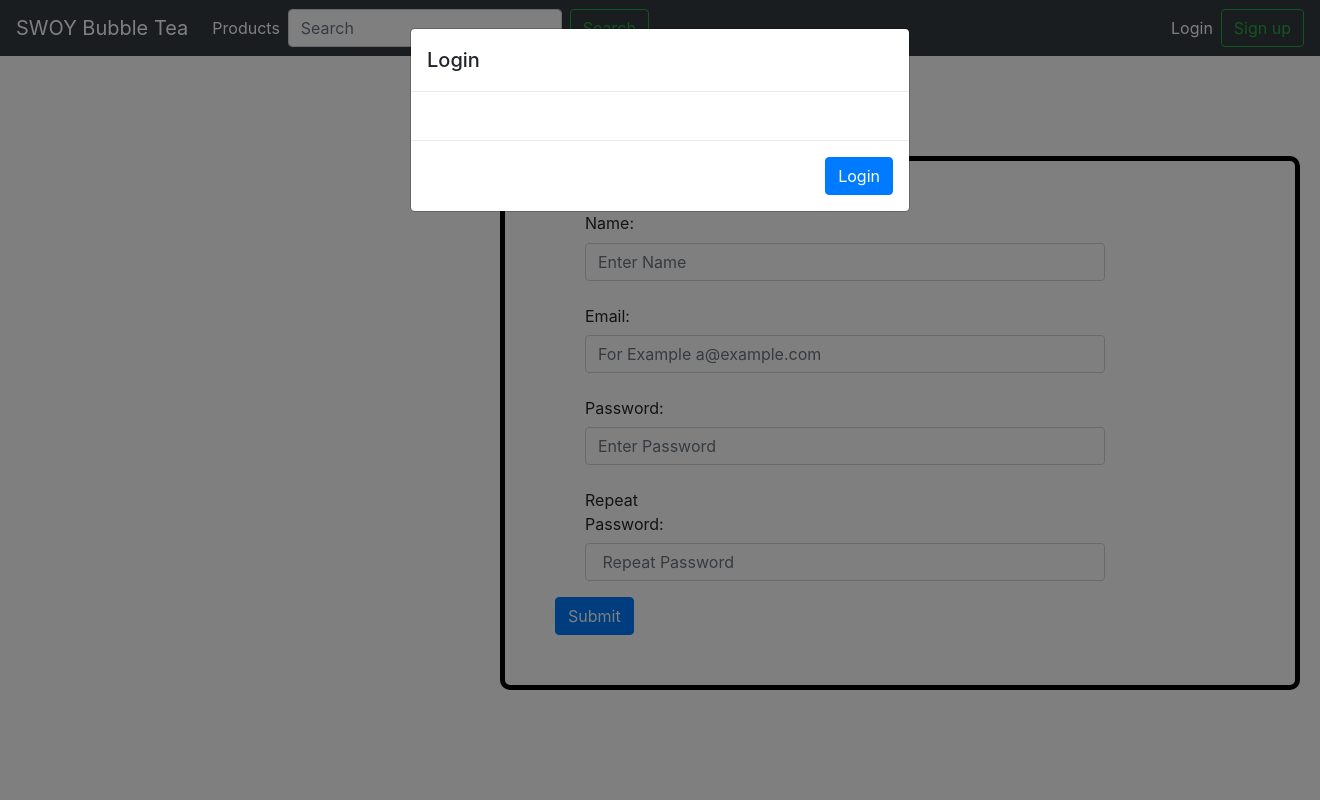
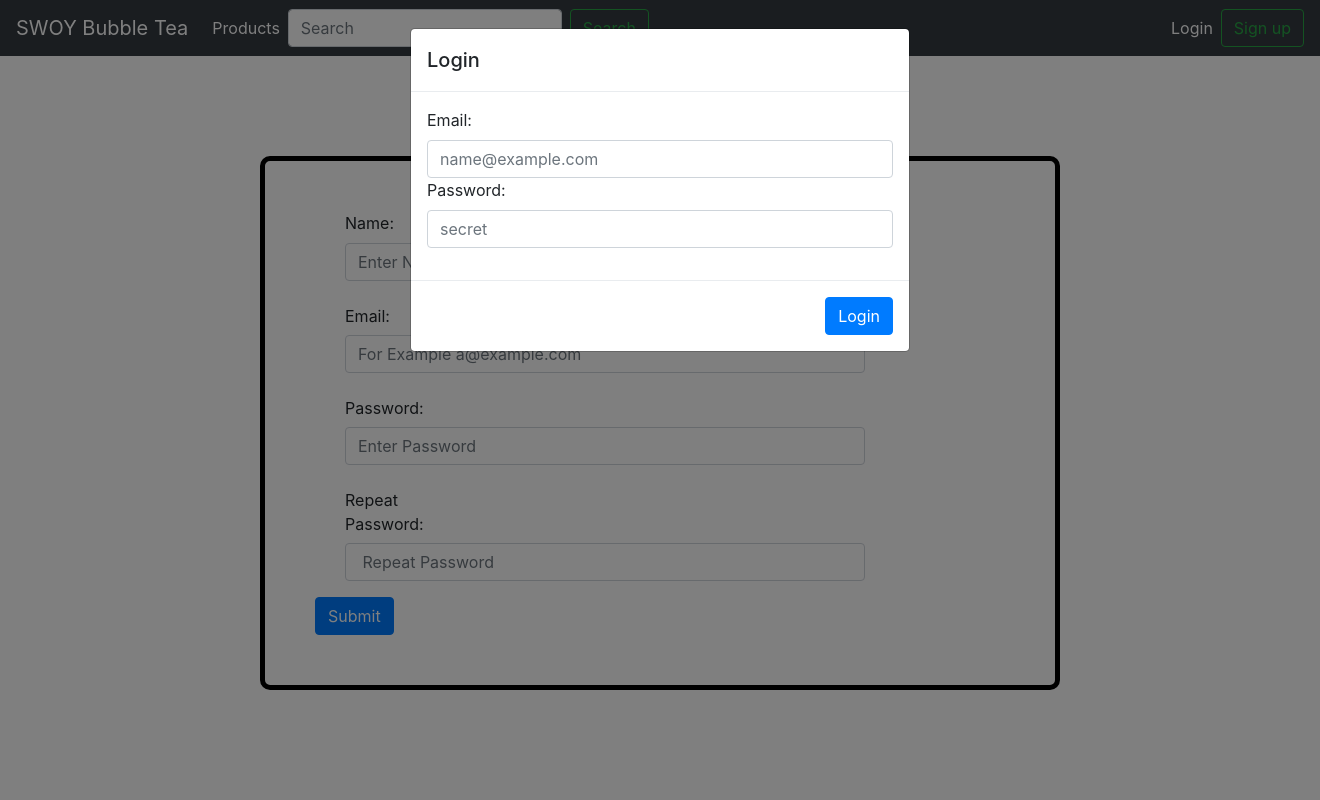
Before and after one commit to cybrsucks/new-secure-swoy, a Flask app: template templates/signup.html in a window 1320 px wide, after a click that opens the changed part. Run offline with Flask 2, Linux system fonts and the light colour scheme; the template is opened without the code that fills it, so the values that code supplies are empty; parts of the project's set-up code (start-up, migrations or seed data) failed here and were passed over; some libraries are stand-ins or nearby versions.

```diff
--- a/app.py
+++ b/app.py
@@ -1,5 +1,5 @@
 from flask import Flask, request, render_template, redirect
-import Forms
+from Forms import *
 
 app = Flask(__name__)
 
@@ -15,8 +15,7 @@ def home():
         {"name": "Puck you", "image": "raymond.jpg"}
     ]
 
-    form = LoginForm
-    return render_template("home.html", test_list=test_list, form=form)
+    return render_template("home.html", test_list=test_list)
 
 
 @app.route("/admin")
--- a/static/main.css
+++ b/static/main.css
@@ -51,6 +51,7 @@ a.article-title:hover {
     border-radius:10px;
     width:800px;
     padding:50px;
-    margin-left:500px;
+    margin: auto;
     margin-top:100px;
+    margin-bottom: 100px;
 }
--- a/templates/base.html
+++ b/templates/base.html
@@ -47,13 +47,15 @@
                         <div class="modal-header">
                             <h5 class="modal-title" id="loginModalLabel">Login</h5>
                         </div>
-                        <div class="modal-body">
+                        <div class="modal-body login-align">
                             <form method="POST">
                                 <div class="form-group">
-                                    {{render_field(form.email, class="form-control")}}
+                                    <label> Email: </label>
+                                    <input class="form-control" type="email" name="login_email" placeholder="name@example.com">
+                                    <label> Password: </label>
+                                    <input class="form-control" type="password" name="login_password" placeholder="secret">
                                 </div>
                                 <div class="form-group">
-                                    {{render_field(form.password, class="form-control")}}
                                 </div>
                             </form>
                         </div>
--- a/test.py
+++ /dev/null
@@ -1,3 +0,0 @@
-print("Hello")
-
-print("math is fun")
```
Also changed, not shown: Forms.py (+14 -5 lines).
